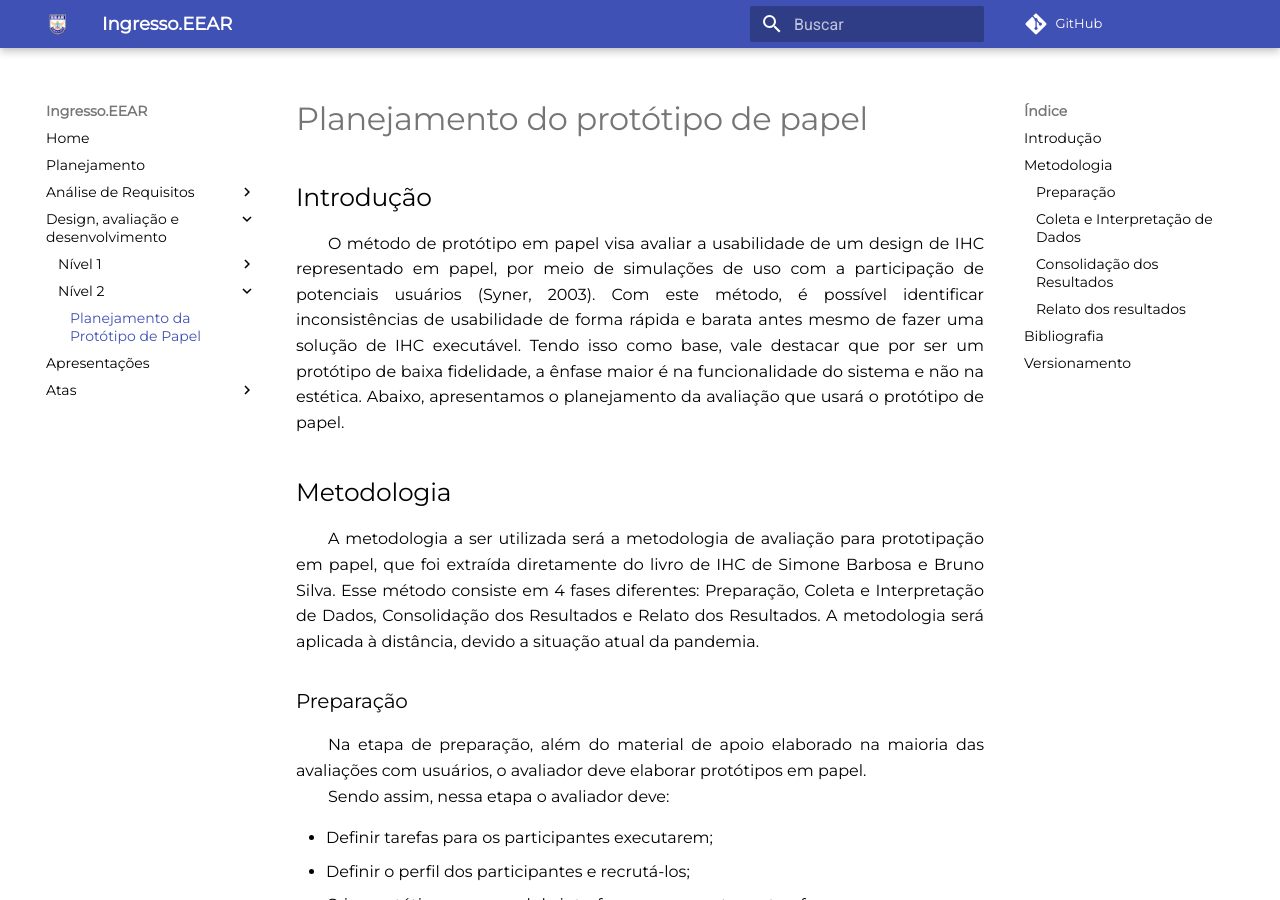
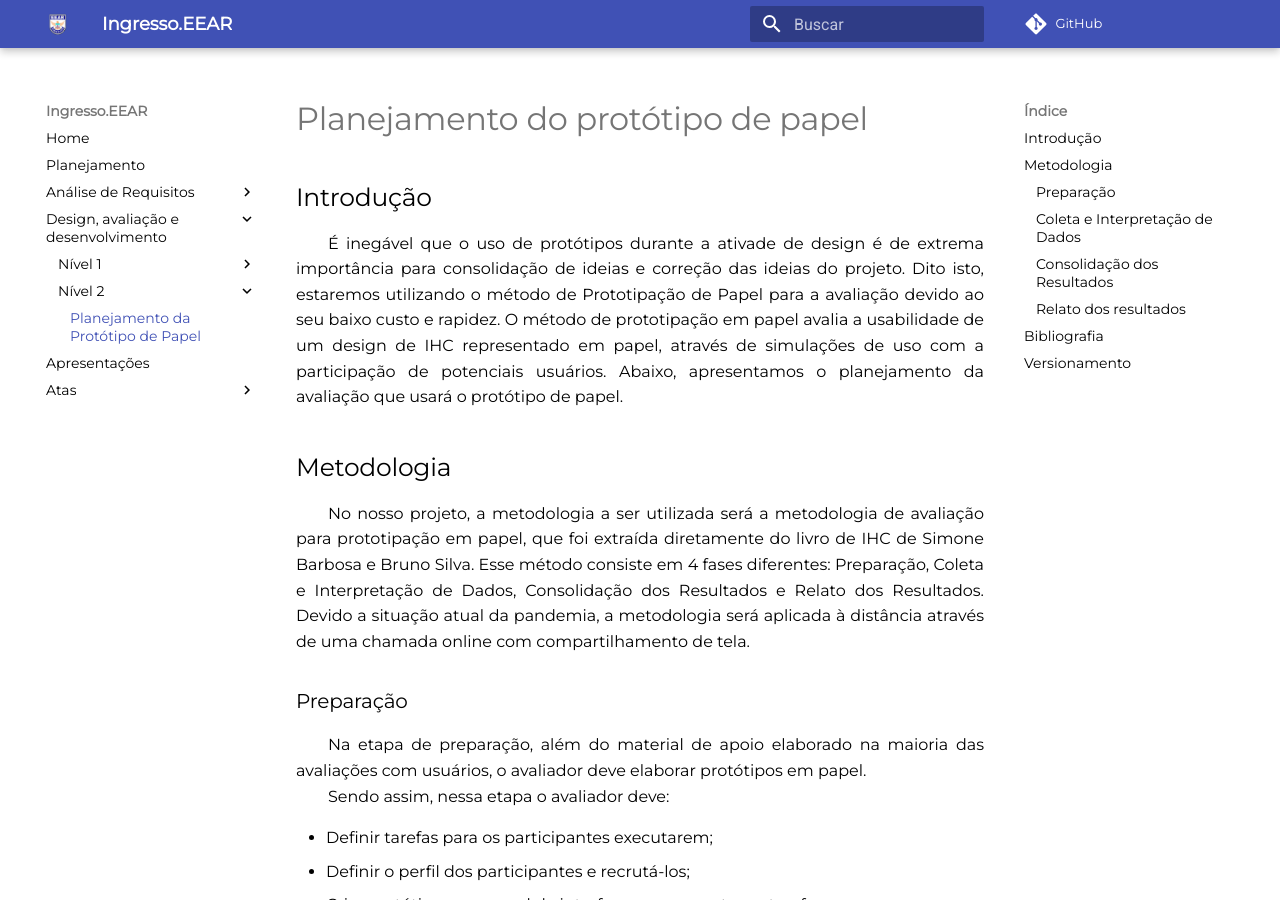
Before and after one commit to CarlosZoft/2020.2-Ingresso.eear, an MkDocs documentation site: the page built from docs/design-ava-dese/nivel-2/plan-prototipo-papel.md, in a window 1280 px wide and 900 px high. Built offline with MkDocs 1.6.1 and Material for MkDocs 9.7.7, drawn with Linux system fonts in a browser that asks for light colours; comment, search, counter and statistics services are not loaded; some of the changed text lies outside the part shown.

Commit message:
(#38) Modificando introdução

```diff
--- a/docs/design-ava-dese/nivel-2/plan-prototipo-papel.md
+++ b/docs/design-ava-dese/nivel-2/plan-prototipo-papel.md
@@ -1,10 +1,10 @@
 # Planejamento do protótipo de papel
 
 ## Introdução
-&emsp;&emsp;O método de protótipo em papel visa avaliar a usabilidade de um design de IHC representado em papel, por meio de simulações de uso com a participação de potenciais usuários (Syner, 2003). Com este método, é possível identificar inconsistências de usabilidade de forma rápida e barata antes mesmo de fazer uma solução de IHC executável. Tendo isso como base, vale destacar que por ser um protótipo de baixa fidelidade, a ênfase maior é na funcionalidade do sistema e não na estética. Abaixo, apresentamos o planejamento da avaliação que usará o protótipo de papel.<br>
+&emsp;&emsp;É inegável que o uso de protótipos durante a ativade de design é de extrema importância para consolidação de ideias e correção das ideias do projeto. Dito isto, estaremos utilizando o método de Prototipação de Papel para a avaliação devido ao seu baixo custo e rapidez. O método de prototipação em papel avalia a usabilidade de um design de IHC representado em papel, através de simulações de uso com a participação de potenciais usuários. Abaixo, apresentamos o planejamento da avaliação que usará o protótipo de papel.<br>
 
 ## Metodologia
-&emsp;&emsp;A metodologia a ser utilizada será a metodologia de avaliação para prototipação em papel, que foi extraída diretamente do livro de IHC de Simone Barbosa e Bruno Silva. Esse método consiste em 4 fases diferentes: Preparação, Coleta e Interpretação de Dados, Consolidação dos Resultados e Relato dos Resultados. A metodologia será aplicada à distância, devido a situação atual da pandemia.<br>
+&emsp;&emsp;No nosso projeto, a metodologia a ser utilizada será a metodologia de avaliação para prototipação em papel, que foi extraída diretamente do livro de IHC de Simone Barbosa e Bruno Silva. Esse método consiste em 4 fases diferentes: Preparação, Coleta e Interpretação de Dados, Consolidação dos Resultados e Relato dos Resultados. Devido a situação atual da pandemia, a metodologia será aplicada à distância através de uma chamada online com compartilhamento de tela. <br>
 
 ### Preparação
 &emsp;&emsp;Na etapa de preparação, além do material de apoio elaborado na maioria das avaliações com usuários, o avaliador deve elaborar protótipos em papel.<br>
```
Also changed, not shown: other parts of docs/design-ava-dese/nivel-2/plan-prototipo-papel.md (+1 -0 lines).
